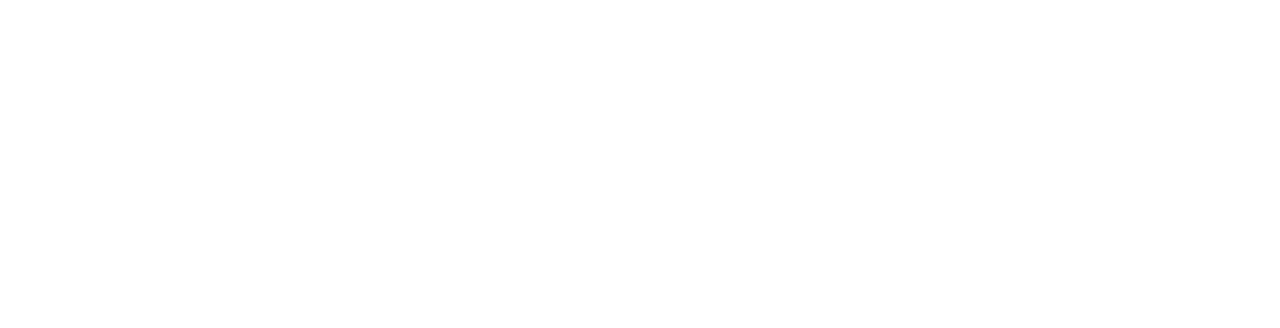
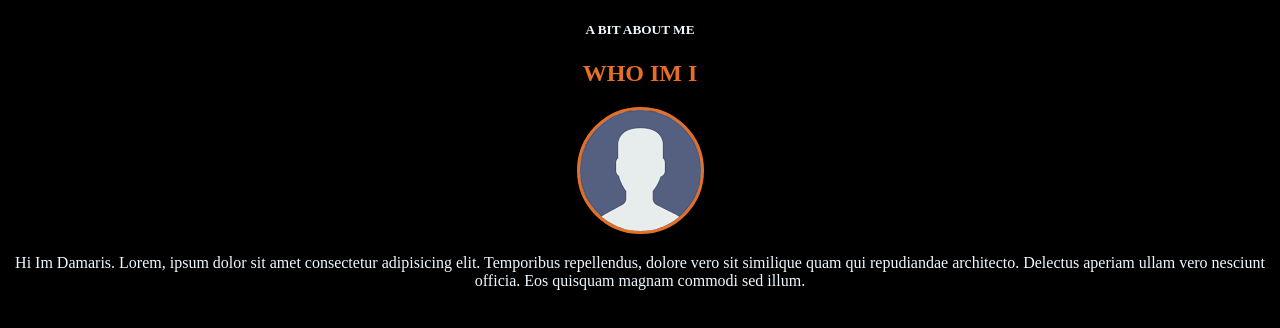
Before and after one commit to Damaris-Wanjiru/work, a plain HTML site: page index.html in a window 1280 px wide. Drawn offline with Linux system fonts and the light colour scheme.

Commit message:
about me

```diff
--- a/index.css
+++ b/index.css
@@ -0,0 +1,14 @@
+body{
+    background-color: black;
+}
+.home{
+    color: aliceblue;
+    text-align: center;
+}
+#vin{
+    color: #e66e27;
+}
+img{
+    border-radius: 50%;
+    border: solid #e66e27;
+}
--- a/index.html
+++ b/index.html
@@ -8,6 +8,21 @@
     <title>Document</title>
 </head>
 <body>
+    <div class="home">
+        <h5>A BIT ABOUT ME</h5>
+        <h2 id="vin">WHO IM I</h2>
+        <img src="img/images.png" alt="">
+        <p>Hi Im Damaris. Lorem, ipsum dolor sit amet
+             consectetur adipisicing elit. Temporibus
+              repellendus, dolore vero sit similique
+               quam qui repudiandae architecto. Delectus
+               aperiam ullam vero nesciunt officia. Eos
+               quisquam magnam commodi sed illum.</p>
+
+
+
+
+    </div>
 
 </body>
 </html>
```
Also changed, not shown: img/images.png (added).
